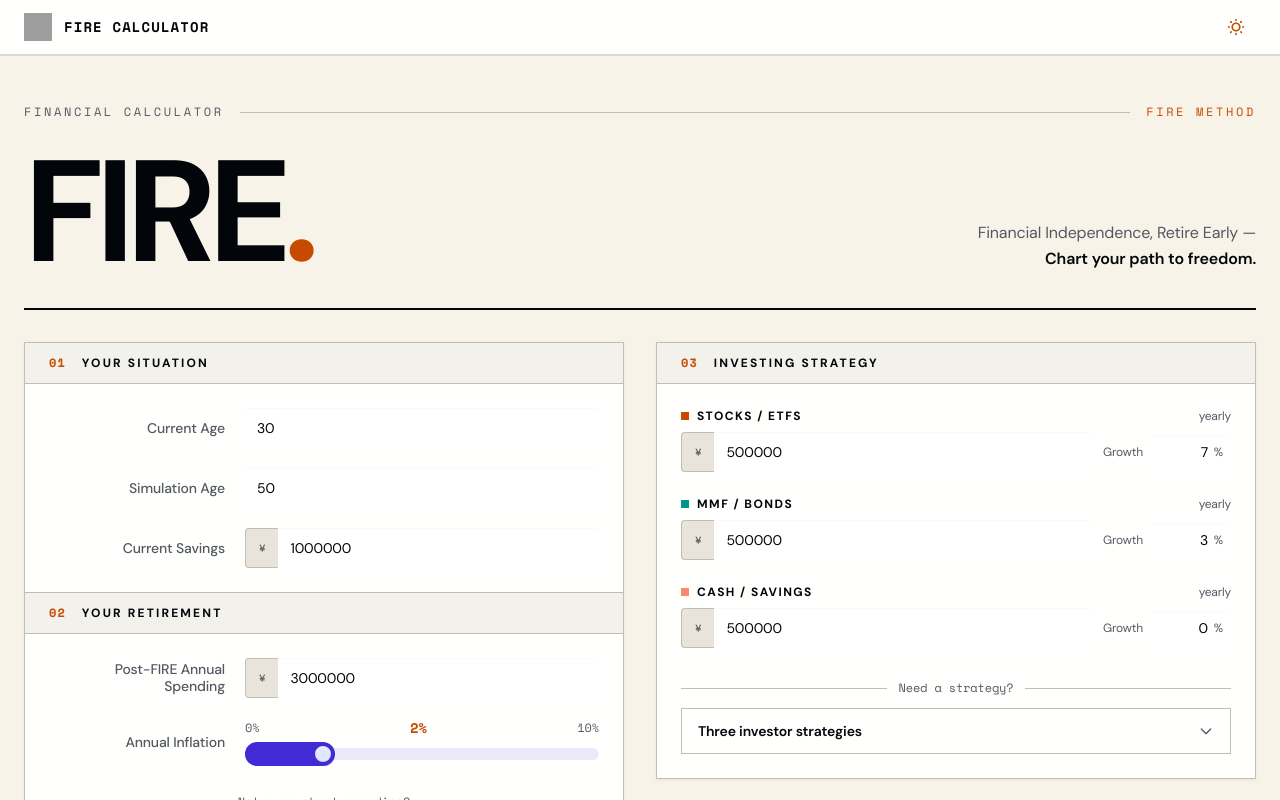
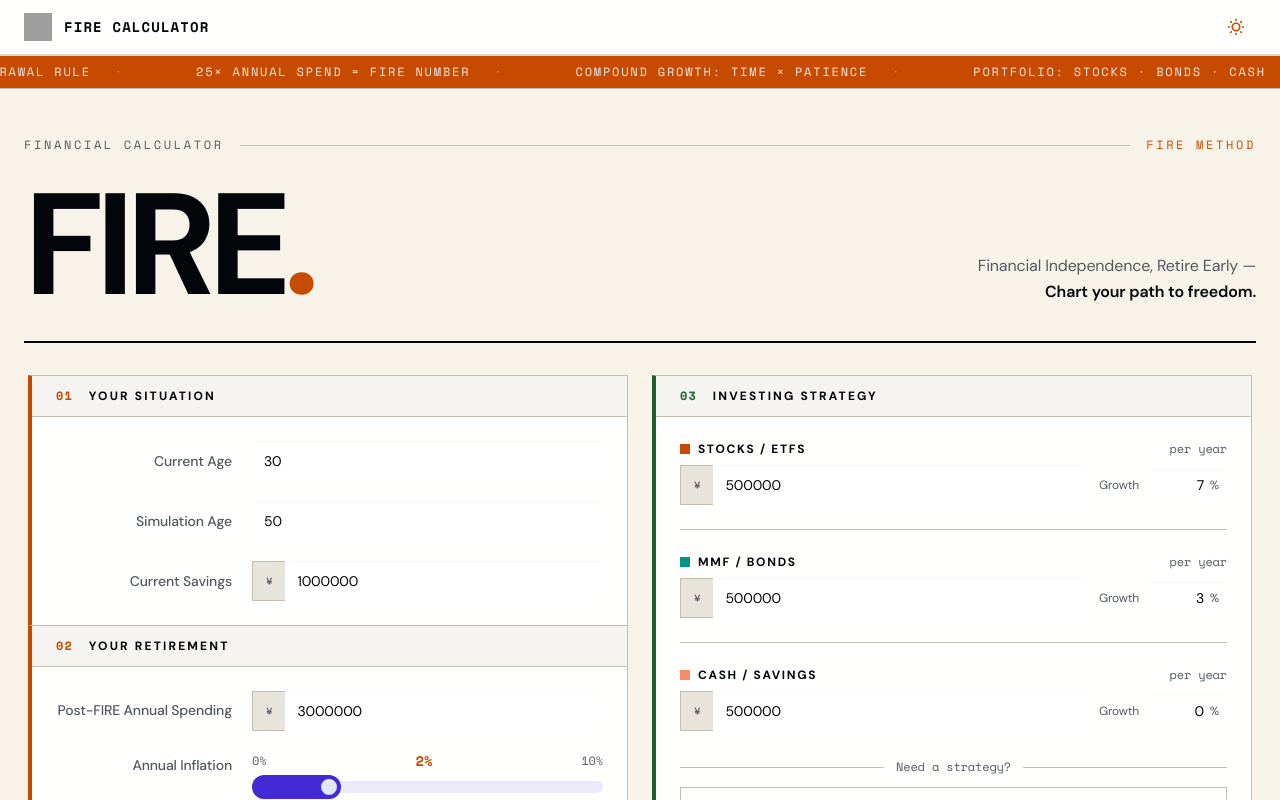
Before and after one commit to Cyoukakitsu/fire--calculator--v1.1, a Next.js app: page / in a window 1280 px wide. Shown: the top 800 px of the page. Built offline with nearby package versions, Linux system fonts and the light colour scheme; grey boxes are pictures that could not be loaded.

Commit message:
design: round 2 — dot grid bg, ticker bar, inverted result hero, colored card borders, chart fixes

```diff
--- a/src/app/globals.css
+++ b/src/app/globals.css
@@ -39,7 +39,7 @@
   --font-sans: DM Sans, sans-serif;
   --font-serif: DM Sans, sans-serif;
   --font-mono: Space Mono, monospace;
-  --radius: 0.375rem;
+  --radius: 0.25rem;
   --shadow-x: 0px;
   --shadow-y: 2px;
   --shadow-blur: 6px;
@@ -56,6 +56,7 @@
   --shadow-2xl: 0px 24px 48px -8px oklch(0 0 0 / 0.18);
   --tracking-normal: -0.01em;
   --spacing: 0.25rem;
+  --dot-pattern: oklch(0.72 0.025 85 / 0.38);
 }
 
 .dark {
@@ -94,7 +95,7 @@
   --font-sans: DM Sans, sans-serif;
   --font-serif: DM Sans, sans-serif;
   --font-mono: Space Mono, monospace;
-  --radius: 0.375rem;
+  --radius: 0.25rem;
   --shadow-x: 0px;
   --shadow-y: 2px;
   --shadow-blur: 6px;
@@ -110,6 +111,7 @@
   --shadow-xl: 0px 16px 32px -6px oklch(0 0 0 / 0.55), 0px 8px 16px -4px oklch(0 0 0 / 0.35);
   --shadow-2xl: 0px 24px 48px -8px oklch(0 0 0 / 0.65);
   --tracking-normal: -0.01em;
+  --dot-pattern: oklch(0.28 0.025 255 / 0.55);
 }
 
 @theme inline {
@@ -150,7 +152,7 @@
   --font-mono: var(--font-mono);
   --font-serif: var(--font-serif);
 
-  --radius-sm: calc(var(--radius) - 2px);
+  --radius-sm: calc(var(--radius) - 1px);
   --radius-md: var(--radius);
   --radius-lg: calc(var(--radius) + 2px);
   --radius-xl: calc(var(--radius) + 6px);
@@ -179,5 +181,11 @@
   body {
     @apply bg-background text-foreground;
     letter-spacing: var(--tracking-normal);
+    background-image: radial-gradient(
+      circle,
+      var(--dot-pattern) 1px,
+      transparent 1px
+    );
+    background-size: 28px 28px;
   }
 }
--- a/src/app/page.tsx
+++ b/src/app/page.tsx
@@ -8,6 +8,14 @@ import SituationCard from "@/components/SituationCard";
 import StrategyCard from "@/components/StrategyCard";
 import ResultSection from "@/components/ResultSection";
 
+const TICKER_ITEMS = [
+  "4% SAFE WITHDRAWAL RULE",
+  "25× ANNUAL SPEND = FIRE NUMBER",
+  "COMPOUND GROWTH: TIME × PATIENCE",
+  "PORTFOLIO: STOCKS · BONDS · CASH",
+  "FIRE = FINANCIAL INDEPENDENCE, RETIRE EARLY",
+];
+
 function Home() {
   const { inputs, handleInputChange, result, handleAnalyze } =
     useFireCalculator();
@@ -17,6 +25,21 @@ function Home() {
   return (
     <>
       <Navbar />
+
+      {/* Financial ticker bar */}
+      <div className="w-full border-b border-border bg-primary overflow-hidden py-2">
+        <div className="flex gap-12 animate-[scroll_30s_linear_infinite] whitespace-nowrap">
+          {[...TICKER_ITEMS, ...TICKER_ITEMS].map((item, i) => (
+            <span
+              key={i}
+              className="font-mono text-xs text-primary-foreground tracking-[0.15em] opacity-90 shrink-0"
+            >
+              {item}
+              <span className="mx-6 opacity-40">·</span>
+            </span>
+          ))}
+        </div>
+      </div>
 
       <div className="bg-background min-h-screen w-full overflow-y-auto overflow-x-hidden">
         {/* Editorial Hero */}
@@ -53,7 +76,8 @@ function Home() {
         </div>
 
         {/* Input Cards */}
-        <div className="flex justify-center gap-8 flex-wrap items-start w-full px-4 md:px-6 mt-8 mb-8">
+        <div className="w-full max-w-7xl mx-auto px-4 md:px-6 mt-8 mb-8">
+          <div className="flex justify-center gap-6 flex-wrap items-start">
             <SituationCard
               inputs={inputs}
               handleInputChange={handleInputChange}
@@ -67,11 +91,13 @@ function Home() {
               onScrollToInvestors={handlers.handleScrollToInvestor}
             />
           </div>
+        </div>
 
         {/* CTA */}
         <div className="w-full max-w-7xl mx-auto px-4 md:px-6 mb-14">
           <button
-            className="w-full md:w-auto px-12 py-4 bg-primary text-primary-foreground font-bold text-sm tracking-[0.15em] uppercase hover:opacity-90 active:scale-[0.99] transition-all duration-200 cursor-pointer rounded-none"
+            style={{ borderRadius: 0 }}
+            className="w-full md:w-auto px-12 py-4 bg-primary text-primary-foreground font-bold text-sm tracking-[0.18em] uppercase hover:opacity-90 active:scale-[0.99] transition-all duration-200 cursor-pointer"
             onClick={handleAnalyze}
           >
             Analyze my FIRE path →
@@ -87,6 +113,13 @@ function Home() {
           />
         )}
       </div>
+
+      <style>{`
+        @keyframes scroll {
+          from { transform: translateX(0); }
+          to { transform: translateX(-50%); }
+        }
+      `}</style>
     </>
   );
 }
--- a/src/components/SituationCard.tsx
+++ b/src/components/SituationCard.tsx
@@ -19,8 +19,8 @@ function SituationCard({
   return (
     <div className="flex flex-col w-full max-w-[600px]">
       {/* Section 01: Situation */}
-      <div className="w-full border border-border bg-card shadow-sm">
-        <div className="flex items-center gap-4 px-6 py-3 border-b border-border bg-muted/50">
+      <div className="w-full border border-border border-l-4 border-l-primary bg-card">
+        <div className="flex items-center gap-4 px-6 py-3 border-b border-border bg-muted/40">
           <span className="font-mono text-xs text-primary tracking-widest font-bold">01</span>
           <h2 className="text-xs font-bold uppercase tracking-[0.18em] text-foreground">
             Your Situation
@@ -37,7 +37,7 @@ function SituationCard({
               type="number"
               name="currentAge"
               min="0"
-              className="input input-bordered w-full sm:flex-1 rounded-sm text-sm"
+              className="input input-bordered w-full sm:flex-1 text-sm"
               placeholder="25"
               value={inputs.currentAge}
               onChange={handleInputChange}
@@ -54,7 +54,7 @@ function SituationCard({
               type="number"
               name="targetAge"
               min="0"
-              className="input input-bordered w-full sm:flex-1 rounded-sm text-sm"
+              className="input input-bordered w-full sm:flex-1 text-sm"
               placeholder="50"
               value={inputs.targetAge}
               onChange={handleInputChange}
@@ -68,14 +68,14 @@ function SituationCard({
               Current Savings
             </label>
             <div className="flex items-center w-full sm:flex-1">
-              <span className="px-3 h-10 flex items-center bg-muted border border-border border-r-0 rounded-l-sm text-sm text-muted-foreground font-mono">
+              <span className="px-3 h-10 flex items-center bg-muted border border-border border-r-0 text-sm text-muted-foreground font-mono shrink-0">
                 ¥
               </span>
               <input
                 type="number"
                 name="currentSavings"
                 min="0"
-                className="input input-bordered flex-1 rounded-l-none rounded-r-sm text-sm"
+                className="input input-bordered flex-1 border-l-0 text-sm"
                 placeholder="1,000,000"
                 value={inputs.currentSavings}
                 onChange={handleInputChange}
@@ -86,9 +86,9 @@ function SituationCard({
         </div>
       </div>
 
-      {/* Section 02: Retirement */}
-      <div className="w-full border border-border border-t-0 bg-card shadow-sm">
-        <div className="flex items-center gap-4 px-6 py-3 border-b border-border bg-muted/50">
+      {/* Section 02: Retirement — attached below 01 */}
+      <div className="w-full border border-border border-t-0 border-l-4 border-l-primary bg-card">
+        <div className="flex items-center gap-4 px-6 py-3 border-b border-border bg-muted/40">
           <span className="font-mono text-xs text-primary tracking-widest font-bold">02</span>
           <h2 className="text-xs font-bold uppercase tracking-[0.18em] text-foreground">
             Your Retirement
@@ -99,17 +99,17 @@ function SituationCard({
           {/* Target Spending */}
           <div className="flex flex-col sm:flex-row sm:items-center gap-2 sm:gap-5">
             <label className="text-sm font-medium text-muted-foreground sm:w-44 sm:text-right shrink-0 leading-tight">
-              Post-FIRE Annual<br className="hidden sm:block" /> Spending
+              Post-FIRE Annual Spending
             </label>
             <div className="flex items-center w-full sm:flex-1">
-              <span className="px-3 h-10 flex items-center bg-muted border border-border border-r-0 rounded-l-sm text-sm text-muted-foreground font-mono">
+              <span className="px-3 h-10 flex items-center bg-muted border border-border border-r-0 text-sm text-muted-foreground font-mono shrink-0">
                 ¥
               </span>
               <input
                 type="number"
                 name="annualSpending"
                 min="0"
-                className="input input-bordered flex-1 rounded-l-none rounded-r-sm text-sm"
+                className="input input-bordered flex-1 border-l-0 text-sm"
                 value={inputs.annualSpending}
                 onChange={handleInputChange}
                 onWheel={(e) => (e.target as HTMLInputElement).blur()}
@@ -118,8 +118,8 @@ function SituationCard({
           </div>
 
           {/* Inflation Rate */}
-          <div className="flex flex-col sm:flex-row sm:items-center gap-3 sm:gap-5">
-            <label className="text-sm font-medium text-muted-foreground sm:w-44 sm:text-right shrink-0">
+          <div className="flex flex-col sm:flex-row sm:items-start gap-3 sm:gap-5">
+            <label className="text-sm font-medium text-muted-foreground sm:w-44 sm:text-right shrink-0 sm:pt-1">
               Annual Inflation
             </label>
             <div className="flex flex-col w-full sm:flex-1 gap-1">
@@ -160,7 +160,7 @@ function SituationCard({
                 onClick={onScrollToModels}
               >
                 <span>5 FIRE models for reference</span>
-                <svg className="w-4 h-4 text-muted-foreground" fill="none" stroke="currentColor" viewBox="0 0 24 24">
+                <svg className="w-4 h-4 text-muted-foreground shrink-0" fill="none" stroke="currentColor" viewBox="0 0 24 24">
                   <path strokeLinecap="round" strokeLinejoin="round" strokeWidth={2} d="M19 9l-7 7-7-7" />
                 </svg>
               </summary>
@@ -175,7 +175,7 @@ function SituationCard({
                 ].map((m) => (
                   <div key={m.num} className="px-4 py-3">
                     <div className="flex items-baseline gap-3">
-                      <span className="font-mono text-xs text-primary">{m.num}.</span>
+                      <span className="font-mono text-xs text-primary shrink-0">{m.num}.</span>
                       <div>
                         <p className="text-sm font-semibold text-foreground">{m.name}</p>
                         <p className="text-xs text-muted-foreground mt-0.5 leading-relaxed">{m.desc}</p>
--- a/src/components/StrategyCard.tsx
+++ b/src/components/StrategyCard.tsx
@@ -18,9 +18,9 @@ function StrategyCard({
   onScrollToInvestors,
 }: StrategyCardProps) {
   return (
-    <div className="w-full max-w-[600px] border border-border bg-card shadow-sm">
-      <div className="flex items-center gap-4 px-6 py-3 border-b border-border bg-muted/50">
-        <span className="font-mono text-xs text-primary tracking-widest font-bold">03</span>
+    <div className="w-full max-w-[600px] border border-border border-l-4 border-l-secondary bg-card">
+      <div className="flex items-center gap-4 px-6 py-3 border-b border-border bg-muted/40">
+        <span className="font-mono text-xs text-secondary tracking-widest font-bold">03</span>
         <h2 className="text-xs font-bold uppercase tracking-[0.18em] text-foreground">
           Investing Strategy
         </h2>
@@ -29,23 +29,23 @@ function StrategyCard({
       <div className="px-6 py-6 space-y-6">
         {/* Stocks */}
         <div className="space-y-2">
-          <div className="flex items-center gap-2">
-            <div className="w-2 h-2 bg-chart-1 rounded-none shrink-0" />
-            <span className="text-xs font-bold uppercase tracking-[0.12em] text-foreground">
+          <div className="flex items-center gap-2 mb-2">
+            <div className="w-2.5 h-2.5 bg-chart-1 shrink-0" />
+            <span className="text-xs font-bold uppercase tracking-[0.14em] text-foreground">
               Stocks / ETFs
             </span>
-            <span className="text-xs text-muted-foreground ml-auto">yearly</span>
+            <span className="text-xs text-muted-foreground ml-auto font-mono">per year</span>
           </div>
           <div className="flex items-center gap-3">
-            <div className="flex items-center flex-1">
-              <span className="px-3 h-10 flex items-center bg-muted border border-border border-r-0 rounded-l-sm text-sm text-muted-foreground font-mono shrink-0">
+            <div className="flex items-center flex-1 min-w-0">
+              <span className="px-3 h-10 flex items-center bg-muted border border-border border-r-0 text-sm text-muted-foreground font-mono shrink-0">
                 ¥
               </span>
               <input
                 type="number"
                 name="stockYearly"
                 min="0"
-                className="input input-bordered flex-1 rounded-l-none rounded-r-sm text-sm min-w-0"
+                className="input input-bordered flex-1 border-l-0 text-sm min-w-0"
                 placeholder="100,000"
                 value={inputs.stockYearly}
                 onChange={handleInputChange}
@@ -53,13 +53,13 @@ function StrategyCard({
               />
             </div>
             <div className="flex items-center gap-2 shrink-0">
-              <span className="text-xs text-muted-foreground whitespace-nowrap">Growth</span>
+              <span className="text-xs text-muted-foreground">Growth</span>
               <div className="relative">
                 <input
                   type="number"
                   name="stockReturn"
                   step="0.1"
-                  className="input input-bordered input-sm w-20 text-right pr-5 rounded-sm text-sm"
+                  className="input input-bordered input-sm w-20 text-right pr-5 text-sm"
                   value={inputs.stockReturn}
                   onChange={handleInputChange}
                   onWheel={(e) => (e.target as HTMLInputElement).blur()}
@@ -70,25 +70,27 @@ function StrategyCard({
           </div>
         </div>
 
+        <div className="h-px bg-border" />
+
         {/* Bonds */}
         <div className="space-y-2">
-          <div className="flex items-center gap-2">
-            <div className="w-2 h-2 bg-chart-2 rounded-none shrink-0" />
-            <span className="text-xs font-bold uppercase tracking-[0.12em] text-foreground">
+          <div className="flex items-center gap-2 mb-2">
+            <div className="w-2.5 h-2.5 bg-chart-2 shrink-0" />
+            <span className="text-xs font-bold uppercase tracking-[0.14em] text-foreground">
               MMF / Bonds
             </span>
-            <span className="text-xs text-muted-foreground ml-auto">yearly</span>
+            <span className="text-xs text-muted-foreground ml-auto font-mono">per year</span>
           </div>
           <div className="flex items-center gap-3">
-            <div className="flex items-center flex-1">
-              <span className="px-3 h-10 flex items-center bg-muted border border-border border-r-0 rounded-l-sm text-sm text-muted-foreground font-mono shrink-0">
+            <div className="flex items-center flex-1 min-w-0">
+              <span className="px-3 h-10 flex items-center bg-muted border border-border border-r-0 text-sm text-muted-foreground font-mono shrink-0">
                 ¥
               </span>
               <input
                 type="number"
                 name="bondYearly"
                 min="0"
-                className="input input-bordered flex-1 rounded-l-none rounded-r-sm text-sm min-w-0"
+                className="input input-bordered flex-1 border-l-0 text-sm min-w-0"
                 placeholder="100,000"
                 value={inputs.bondYearly}
                 onChange={handleInputChange}
@@ -96,13 +98,13 @@ function StrategyCard({
               />
             </div>
             <div className="flex items-center gap-2 shrink-0">
-              <span className="text-xs text-muted-foreground whitespace-nowrap">Growth</span>
+              <span className="text-xs text-muted-foreground">Growth</span>
               <div className="relative">
                 <input
                   type="number"
                   name="bondReturn"
                   step="0.1"
-                  className="input input-bordered input-sm w-20 text-right pr-5 rounded-sm text-sm"
+                  className="input input-bordered input-sm w-20 text-right pr-5 text-sm"
                   value={inputs.bondReturn}
                   onChange={handleInputChange}
                   onWheel={(e) => (e.target as HTMLInputElement).blur()}
@@ -113,25 +115,27 @@ function StrategyCard({
           </div>
         </div>
 
+        <div className="h-px bg-border" />
+
         {/* Cash */}
         <div className="space-y-2">
-          <div className="flex items-center gap-2">
-            <div className="w-2 h-2 bg-chart-3 rounded-none shrink-0" />
-            <span className="text-xs font-bold uppercase tracking-[0.12em] text-foreground">
+          <div className="flex items-center gap-2 mb-2">
+            <div className="w-2.5 h-2.5 bg-chart-3 shrink-0" />
+            <span className="text-xs font-bold uppercase tracking-[0.14em] text-foreground">
               Cash / Savings
             </span>
-            <span className="text-xs text-muted-foreground ml-auto">yearly</span>
+            <span className="text-xs text-muted-foreground ml-auto font-mono">per year</span>
           </div>
           <div className="flex items-center gap-3">
-            <div className="flex items-center flex-1">
-              <span className="px-3 h-10 flex items-center bg-muted border border-border border-r-0 rounded-l-sm text-sm text-muted-foreground font-mono shrink-0">
+            <div className="flex items-center flex-1 min-w-0">
+              <span className="px-3 h-10 flex items-center bg-muted border border-border border-r-0 text-sm text-muted-foreground font-mono shrink-0">
                 ¥
               </span>
               <input
                 type="number"
                 name="cashYearly"
                 min="0"
-                className="input input-bordered flex-1 rounded-l-none rounded-r-sm text-sm min-w-0"
+                className="input input-bordered flex-1 border-l-0 text-sm min-w-0"
                 placeholder="100,000"
                 value={inputs.cashYearly}
                 onChange={handleInputChange}
@@ -139,13 +143,13 @@ function StrategyCard({
               />
             </div>
             <div className="flex items-center gap-2 shrink-0">
-              <span className="text-xs text-muted-foreground whitespace-nowrap">Growth</span>
+              <span className="text-xs text-muted-foreground">Growth</span>
               <div className="relative">
                 <input
                   type="number"
                   name="cashReturn"
                   step="0.1"
-                  className="input input-bordered input-sm w-20 text-right pr-5 rounded-sm text-sm"
+                  className="input input-bordered input-sm w-20 text-right pr-5 text-sm"
                   value={inputs.cashReturn}
                   onChange={handleInputChange}
                   onWheel={(e) => (e.target as HTMLInputElement).blur()}
@@ -157,7 +161,7 @@ function StrategyCard({
         </div>
 
         {/* Investor Strategies */}
-        <div className="pt-2">
+        <div className="pt-1">
           <div className="flex items-center gap-3 mb-3">
             <div className="flex-1 h-px bg-border" />
             <p className="text-xs text-muted-foreground font-mono whitespace-nowrap">
@@ -175,7 +179,7 @@ function StrategyCard({
               onClick={onScrollToInvestors}
             >
               <span>Three investor strategies</span>
-              <svg className="w-4 h-4 text-muted-foreground" fill="none" stroke="currentColor" viewBox="0 0 24 24">
+              <svg className="w-4 h-4 text-muted-foreground shrink-0" fill="none" stroke="currentColor" viewBox="0 0 24 24">
                 <path strokeLinecap="round" strokeLinejoin="round" strokeWidth={2} d="M19 9l-7 7-7-7" />
               </svg>
             </summary>
```
Also changed, not shown: src/components/FireChart.tsx (+22 -18 lines), src/components/ResultSection.tsx (+21 -18 lines), 1 other file (tests, documents, lock files or other folders). Lines whose indentation alone changed are shown as unchanged.
